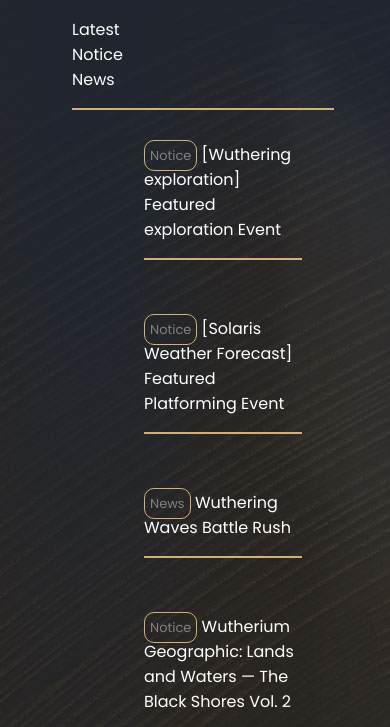
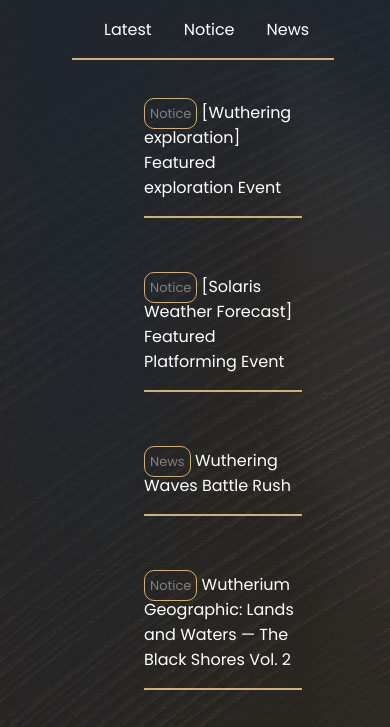
Before and after one commit to aaronmarayaa/Wuthering-waves-website, a plain HTML site: page index.html in a window 390 px wide. Shown: the part 232-959 px from the top of the page. Drawn offline with Linux system fonts and the light colour scheme; a web font is replaced by a local one.

Commit message:
style: add styles to news dashboard.
file :
-assets/css/styles.css

```diff
--- a/assets/css/styles.css
+++ b/assets/css/styles.css
@@ -17,6 +17,7 @@
     height: 100%;
     width: 100%;
     background-repeat: no-repeat;
+    overflow-x: hidden;
 }
 
 section {
@@ -84,6 +85,27 @@
     font-size: small;
 }
 
+.news-news, .notice-news, .latest-news {
+    max-height: 0;
+    opacity: 0;
+    overflow: hidden;
+    transition: 0.5s ease, 0.5s ease;
+}
+
+.news-news.show, .notice-news.show, .latest-news.show {
+    max-height: 50rem;
+    opacity: 1;
+}
+
+.news-navbar {
+    display: flex;
+    flex-direction: row;
+}
+
+.news-navbar div {
+    margin-left: 2rem;
+}
+
 /* Media */
 @media (max-width: 1020px) {
     .burger {
@@ -92,13 +114,13 @@
 
     nav {
         display: none;
-        position: absolute; /* Make it position above content, but only under the navbar */
-        top: 100px; /* Adjust this value to match the height of your navbar */
+        position: absolute;
+        top: 100px;
         left: 0;
         width: 100%;
-        backdrop-filter: blur(10px); /* Optional: Add a blur for a frosted effect */
+        backdrop-filter: blur(10px);
         padding: 0.5rem;
-        z-index: 1; /* Ensure nav is above other content */
+        z-index: 1;
     }
 
     nav ul {
@@ -106,7 +128,6 @@
         align-items: center;
 
     }
-
     nav.show {
         display: block;
     }
@@ -115,5 +136,22 @@
         border-radius: 0.5rem;
         padding: 1rem;
     }
+
     img {float: none;}
+    body { overflow-x: scroll;}
 }
+
+::-webkit-scrollbar {
+    width: 10px;
+    height: 10px;
+}
+
+::-webkit-scrollbar-track {
+    background: #212121;
+    border-color: #212121;
+}
+
+::-webkit-scrollbar-thumb {
+    background-color: #424242;
+    border: 2px solid #424242;
+}
```
